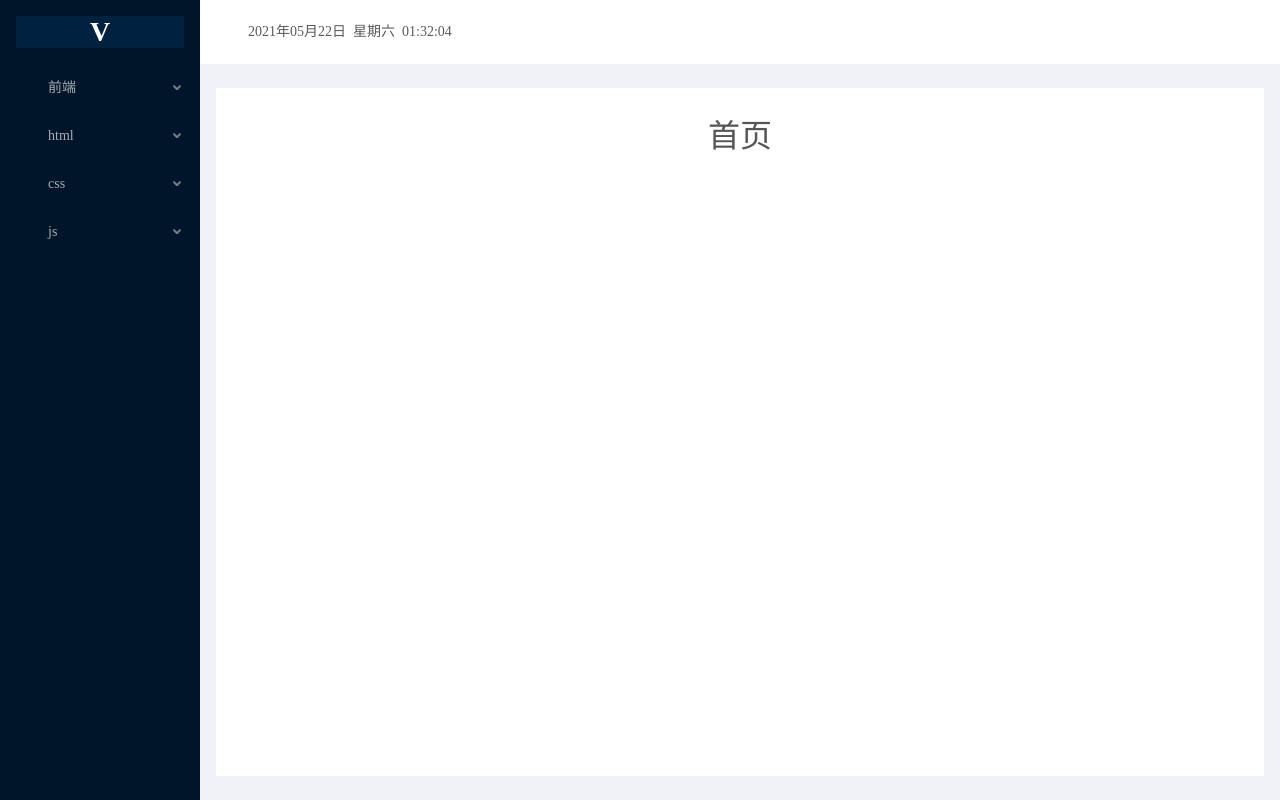
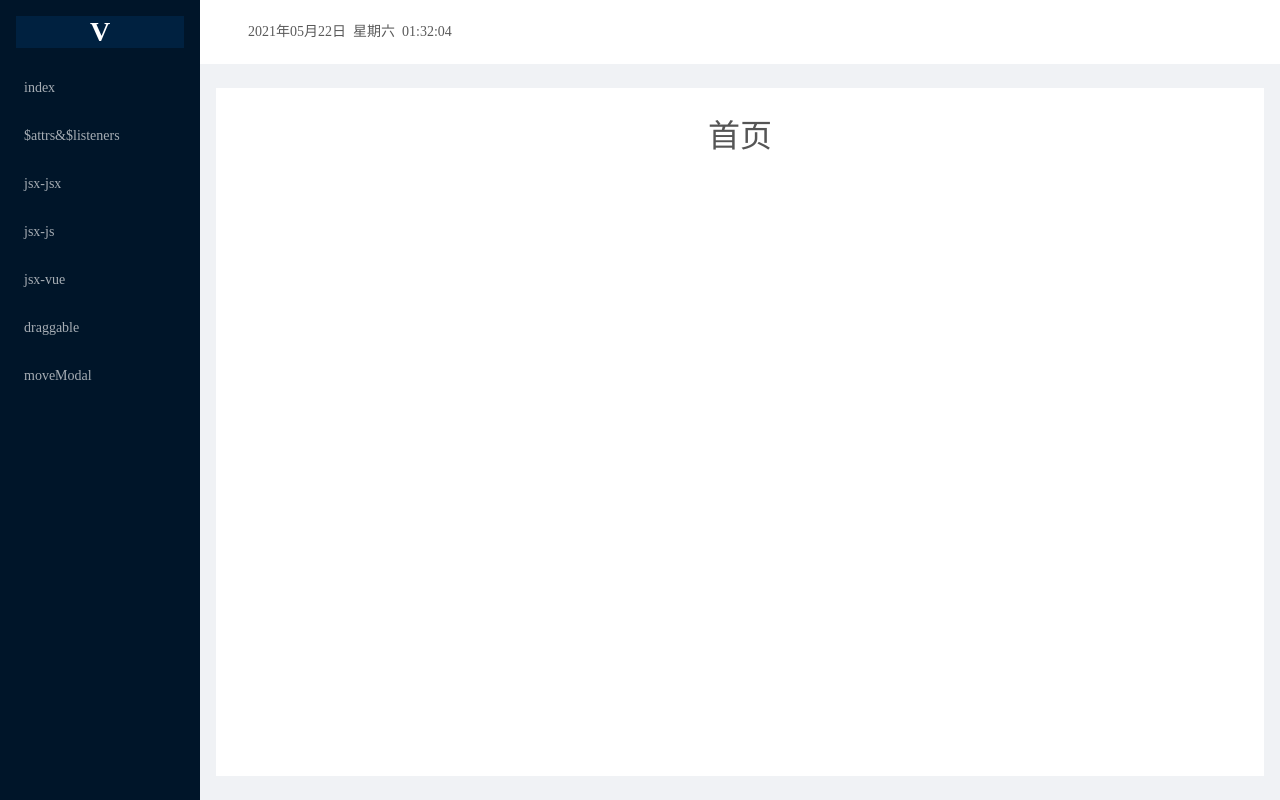
Before and after one commit to xinshaoguang/vue, a Vue app: page /index in a window 1280 px wide. Built offline with nearby package versions, Linux system fonts and the light colour scheme.

Commit message:
调整【menu】根据路由生成菜单

```diff
--- a/src/layout/menu.vue
+++ b/src/layout/menu.vue
@@ -8,7 +8,7 @@
           <a-icon type="desktop" />
           <span>Option 2</span>
         </a-menu-item>-->
-    <a-sub-menu key="sub0">
+    <!-- <a-sub-menu key="sub0">
       <span slot="title"><a-icon type="desktop" /><span>前端</span></span>
       <a-menu-item key="3">
         <router-link to="/index">
@@ -55,20 +55,26 @@
             <router-link to="/js/vue/moveModal">moveModal</router-link>
           </a-menu-item>
       </a-sub-menu>
-    </a-sub-menu>
+    </a-sub-menu> -->
+    <a-menu-item v-for="(item, index) in routes" :key="index">
+      <router-link :to="{ name: item.name }">{{ item.name }}</router-link>
+    </a-menu-item>
   </a-menu>
 </template>
 
 <script>
 import { routes } from '@/router';
+
 export default {
   data() {
     return {
       openKeys: [],
+      routes: [],
     };
   },
   created() {
-    this.routes = routes;
+    this.routes = routes[0].children;
+    debugger;
   },
   methods: {
     onOpenChange(openKeys) {
```
